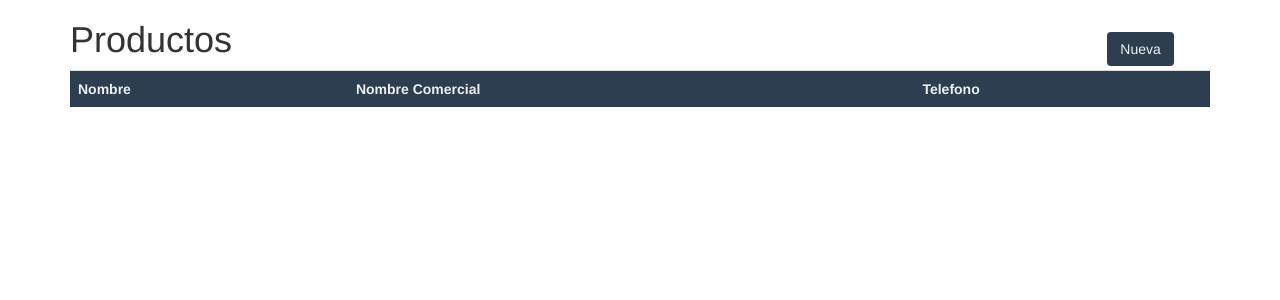
After one commit to JohanGodinez/Port, a CodeIgniter app: page /database/index.php/productos/index in a window 1280 px wide. The commit adds this page. Shown: the top 300 px of the page. Run offline with CodeIgniter, Linux system fonts and the light colour scheme; lists and menus that the app fills with data are empty; some libraries are stand-ins or nearby versions.

Commit message:
Productos

```diff
--- /dev/null
+++ b/application/controllers/productos.php
@@ -0,0 +1,28 @@
+<?php
+defined('BASEPATH') OR exit('No direct script access allowed');
+
+class Productos extends CI_Controller {
+    function __construct(){
+        parent::__construct();
+        // $this->load->helper('form');
+        // $this->load->model('cuentas_model');
+    }
+    public function index()
+	{
+        $titulo['string'] ='Productos';
+        $this->load->view('head');
+		$this->load->view('productos/index',$titulo);
+        $this->load->view('footer');
+	}
+
+    // public function insert(){
+    //     $datos = array(
+    //         'nombre' => $this->input->post('nombreCuenta'),
+    //         'telefono' => $this->input->post('telefonoCuenta'),
+    //         'correo' => $this->input->post('correoCuenta')
+    //     );
+    //     $this->cuentas_model->insertCuenta($datos);
+    //     $datos['string'] ='Cuenta Creada';
+	// 	$this->load->view('cuentas/crear',$datos);
+    // }
+}
--- a/application/views/cuentas/crear.php
+++ b/application/views/cuentas/crear.php
@@ -1,4 +1,4 @@
-<h1><?= $string?></h1>
+<h1 class="text-center"><?= $string?></h1>
 <style>
     .form-control, .btn{
         border-radius: 0;
--- /dev/null
+++ b/application/views/productos/index.php
@@ -0,0 +1,35 @@
+<h1><?= $string?></h1>
+<style>
+    th{
+        background: #2c3e50;
+        color: #ecf0f1;
+    }
+    .btnright{
+        position:absolute;
+        /*right: 115px;
+        top: 30px;*/
+        right:8.3%;
+        top:4%;
+        background: #2c3e50;
+        color: #ecf0f1;
+    }
+    .btnright:hover{
+        background: #34495e;
+        color: #bdc3c7;
+    }
+</style>
+<button class="btn btnright">Nueva</button>
+<table class="table">
+<tr>
+    <th>Nombre</th>
+    <th>Nombre Comercial</th>
+    <th>Telefono</th>
+</tr>
+<?php
+    // foreach ($empresas->result() as $empresa){
+
+    //     echo "<tr><td>Pinolero".$empresa->nombre."</td><td>".$empresa->nombreComercial."</td><td>".$empresa->telefono."</td></tr>";
+
+    // }
+?>
+</table>
```
